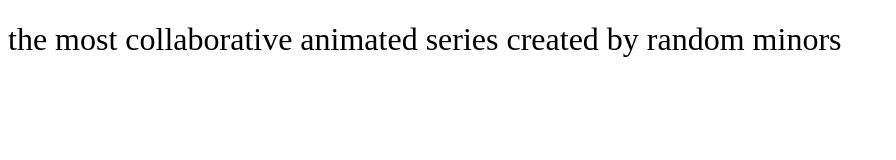
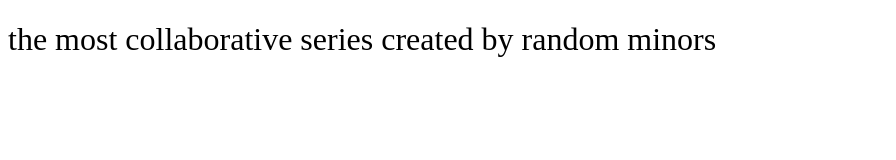
Before and after one commit to nexuster/shenanigans, a plain HTML site: page index.html in a window 1280 px wide. Shown: the whole page, without its empty margins (0-896 px from the left). Drawn offline with Linux system fonts and the light colour scheme; a web font is replaced by a local one.

Commit message:
Update index.html

```diff
--- a/index.html
+++ b/index.html
@@ -13,7 +13,7 @@
   </head>
   <body>
     <div class"hero">
-      <h1>the most collaborative animated series created by random minors</h1>
+      <h1>the most collaborative series created by random minors</h1>
     </div>
   </body>
 </html>
```
